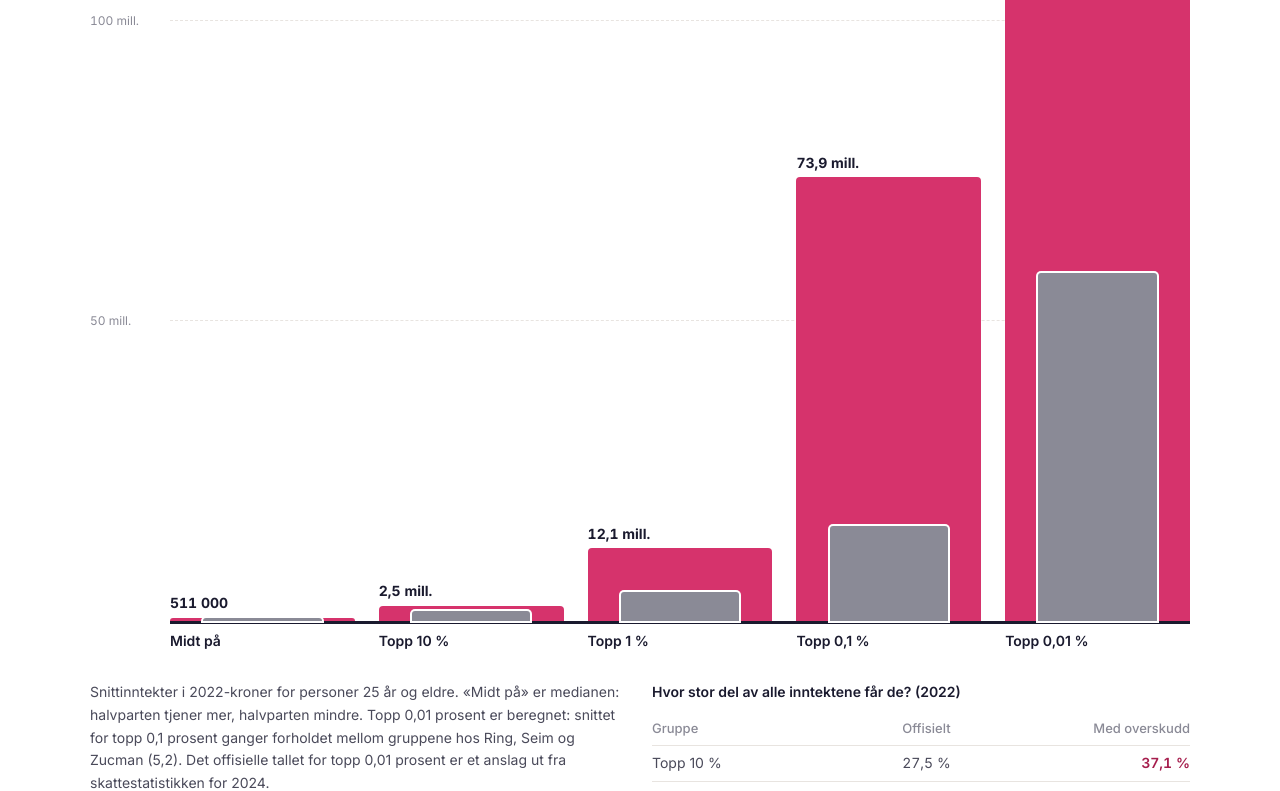
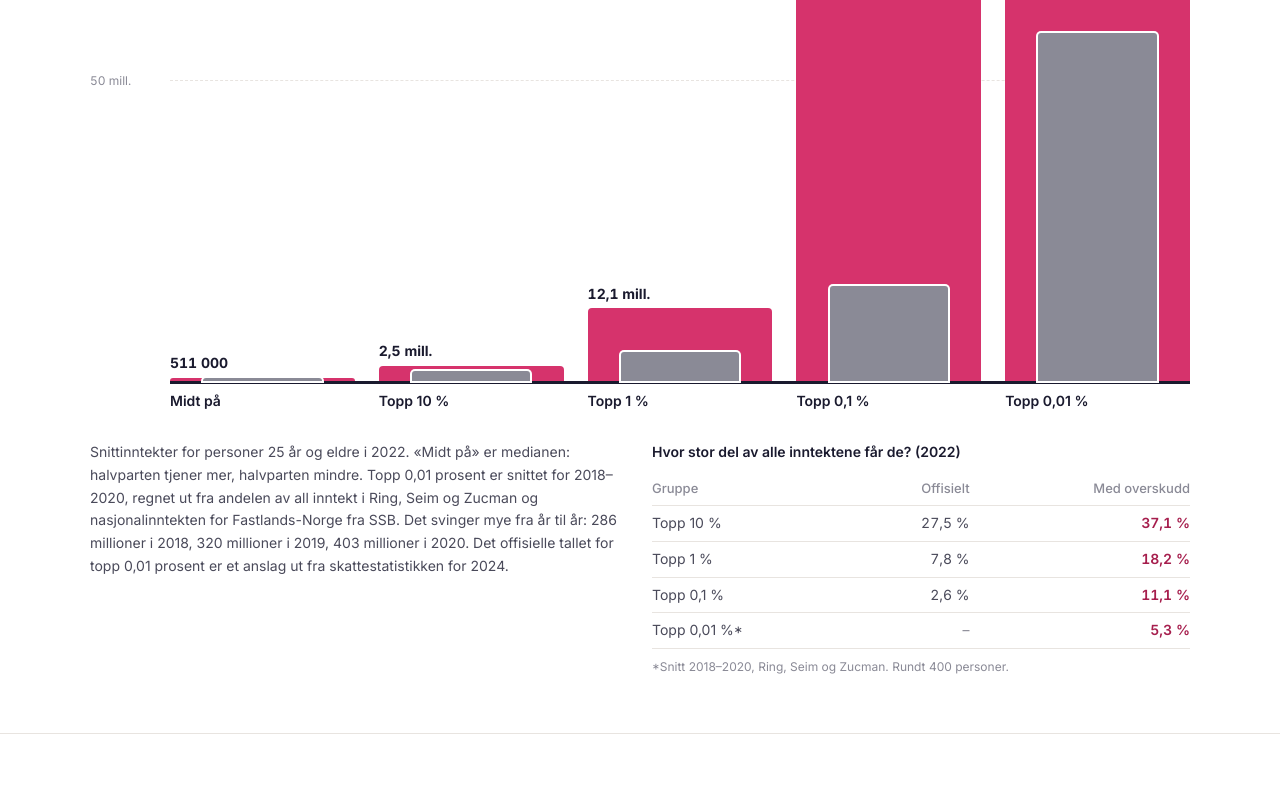
Before and after one commit to gautery/valgogpolitikk-nettside, a Next.js app: page /trappa in a window 1280 px wide. Shown: the part 2650-3441 px from the top of the page. Built offline with nearby package versions, Linux system fonts and the light colour scheme.

Commit message:
Trappa: topp 0,01 prosent regnet ut fra andelene hos Ring/Seim/Zucman og nasjonalinntekten
Co-Authored-By: Claude Opus 5.5 <noreply@anthropic.com>
Claude-Session: https://claude.ai/code/session_01AmqVdLDeueFGU325XPZfYk

```diff
--- a/public/data/trappa/trappa.json
+++ b/public/data/trappa/trappa.json
@@ -182,9 +182,16 @@
    "med_overskudd": 510800
   },
   "topp001": {
-   "med_overskudd": 380000000.0,
+   "med_overskudd": 340000000.0,
    "offisiell": 58000000.0,
-   "forhold": 5.2
+   "forhold": 5.2,
+   "aar": "2018–2020",
+   "andel": 5.3,
+   "per_aar": {
+    "2018": 286000000.0,
+    "2019": 320000000.0,
+    "2020": 403000000.0
+   }
   }
  },
  "fingrupper": [
--- a/src/components/trappa/Trappa.tsx
+++ b/src/components/trappa/Trappa.tsx
@@ -145,7 +145,7 @@ function Vegg({ data, inntekt }: { data: TrappaData; inntekt: number | null }) {
       navn: "Topp 0,01 %",
       med: data.vegg.topp001.med_overskudd,
       off: data.vegg.topp001.offisiell,
-      merknad: "beregnet",
+      merknad: `snitt ${data.vegg.topp001.aar}`,
     },
   ];
   const maks = Math.max(...soyler.map((s) => s.med));
@@ -231,10 +231,13 @@ function Vegg({ data, inntekt }: { data: TrappaData; inntekt: number | null }) {
 
         <div className="mt-8 grid gap-6 text-[14px] leading-relaxed text-text-secondary md:grid-cols-2">
           <p>
-            Snittinntekter i {data.forskningsaar}-kroner for personer 25 år og eldre. «Midt på» er medianen: halvparten
-            tjener mer, halvparten mindre. Topp 0,01 prosent er beregnet: snittet for topp 0,1 prosent ganger forholdet
-            mellom gruppene hos Ring, Seim og Zucman ({nf1.format(data.vegg.topp001.forhold)}). Det offisielle tallet for
-            topp 0,01 prosent er et anslag ut fra skattestatistikken for {data.aar}.
+            Snittinntekter for personer 25 år og eldre i {data.forskningsaar}. «Midt på» er medianen: halvparten
+            tjener mer, halvparten mindre. Topp 0,01 prosent er snittet for {data.vegg.topp001.aar}, regnet ut fra
+            andelen av all inntekt i Ring, Seim og Zucman og nasjonalinntekten for Fastlands-Norge fra SSB. Det svinger
+            mye fra år til år: {Object.entries(data.vegg.topp001.per_aar)
+              .map(([aar, v]) => `${nf0.format(v / 1e6)} millioner i ${aar}`)
+              .join(", ")}
+            . Det offisielle tallet for topp 0,01 prosent er et anslag ut fra skattestatistikken for {data.aar}.
           </p>
           <Andelstabell data={data} />
         </div>
@@ -309,8 +312,18 @@ function Andelstabell({ data }: { data: TrappaData }) {
               </td>
             </tr>
           ))}
+          <tr className="border-b border-border">
+            <td className="py-1.5">Topp 0,01 %*</td>
+            <td className="py-1.5 text-right text-text-muted">–</td>
+            <td className="py-1.5 text-right font-semibold tabular-nums text-accent-dark">
+              {nf1.format(data.vegg.topp001.andel)} %
+            </td>
+          </tr>
         </tbody>
       </table>
+      <p className="mt-2 text-[12px] text-text-muted">
+        *Snitt {data.vegg.topp001.aar}, Ring, Seim og Zucman. Rundt 400 personer.
+      </p>
     </div>
   );
 }
--- a/src/lib/trappa-felles.ts
+++ b/src/lib/trappa-felles.ts
@@ -27,7 +27,7 @@ export type TrappaData = {
   snitt: { offisiell: number; med_overskudd: number };
   vegg: {
     median: { offisiell: number; med_overskudd: number };
-    topp001: { offisiell: number; med_overskudd: number; forhold: number };
+    topp001: { offisiell: number; med_overskudd: number; forhold: number; aar: string; andel: number; per_aar: Record<string, number> };
   };
   fingrupper: {
     id: string;
```
Also changed, not shown: 1 other file (tests, documents, lock files or other folders).
